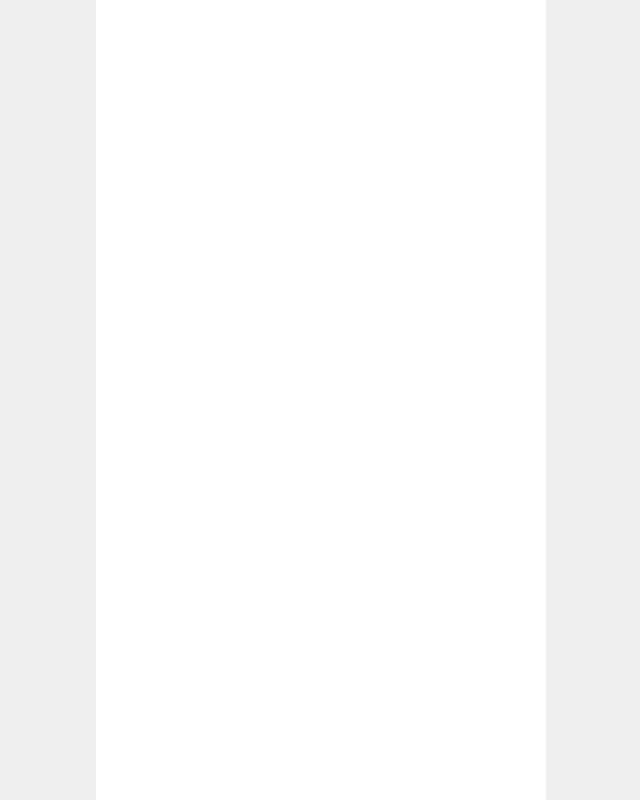
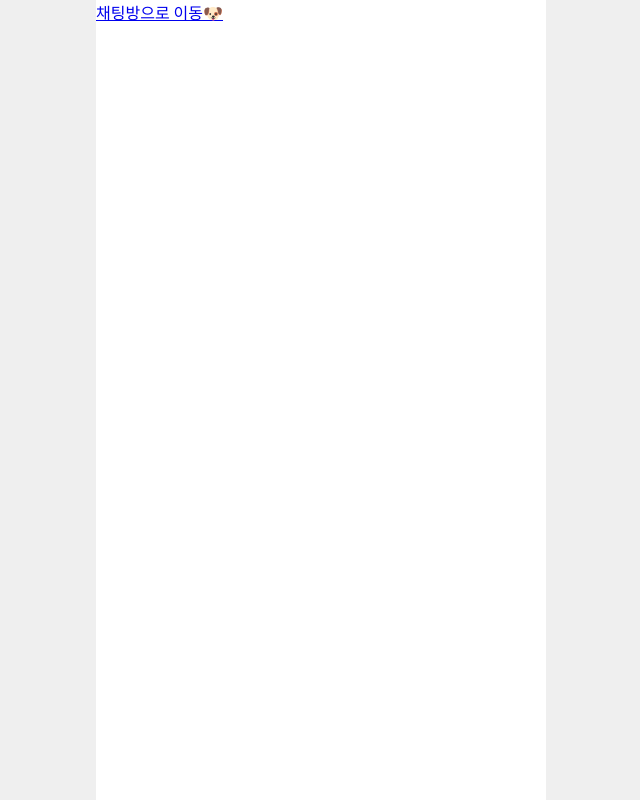
Before and after one commit to ehddbs4521/KB_6_TEAM_GIT_PRACTICE, a plain HTML site: page index.html in a window 1280 px wide. Shown: the whole page, without its empty margins (319-959 px from the left). Drawn offline with Linux system fonts and the light colour scheme.

Commit message:
feat: index.html에 채팅방 링크 추가 #22

```diff
--- a/index.html
+++ b/index.html
@@ -7,6 +7,8 @@
     <link rel="stylesheet" href="./global.css" />
   </head>
   <body>
-    <div class="back"></div>
+    <div class="back">
+      <a href="./pages/chat/chat.html">채팅방으로 이동🐶</a>
+    </div>
   </body>
 </html>
```
